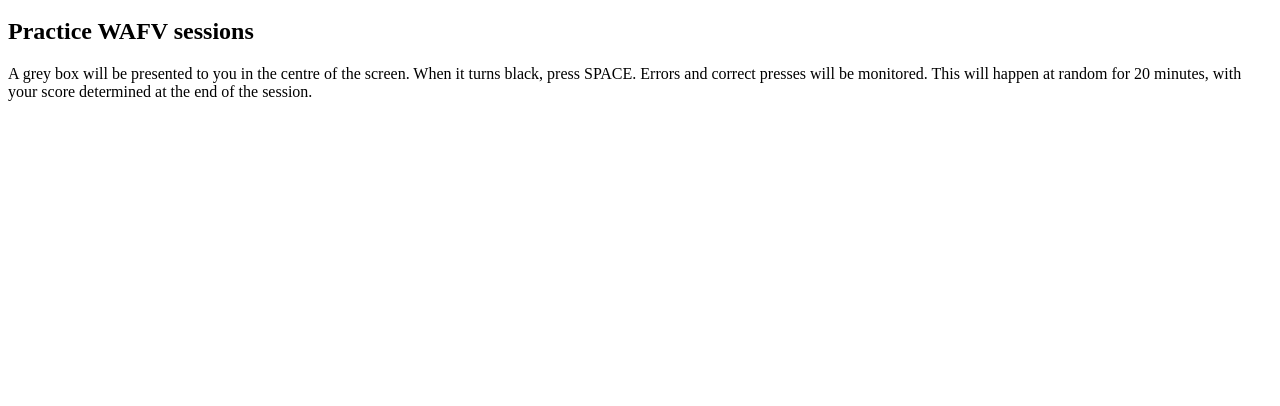
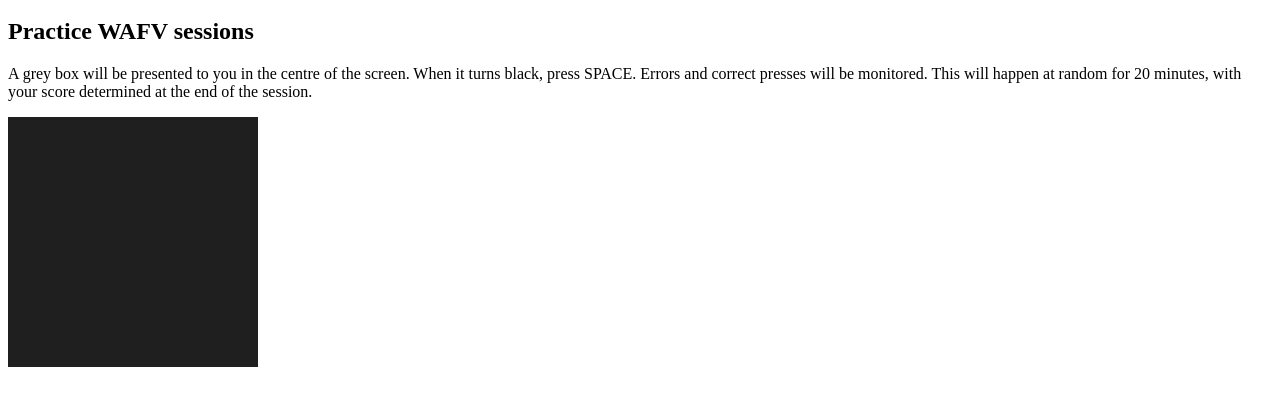
Before and after one commit to lowlevelcodehustler/wafv-simulator, a plain HTML site: page index.html in a window 1280 px wide. Shown: the part 48-454 px from the top of the page. Drawn offline with Linux system fonts and the light colour scheme.

Commit message:
Update index.html

```diff
--- a/index.html
+++ b/index.html
@@ -5,5 +5,6 @@
             <h1>WAFV Simulator</h1>
             <h2>Practice WAFV sessions</h2>
             <p>A grey box will be presented to you in the centre of the screen. When it turns black, press SPACE. Errors and correct presses will be monitored. This will happen at random for 20 minutes, with your score determined at the end of the session.</p>
+            <img id="flipatrandom" src="./static/250x250px_grey.png" position="fixed">
         </body>
     </html>
```
